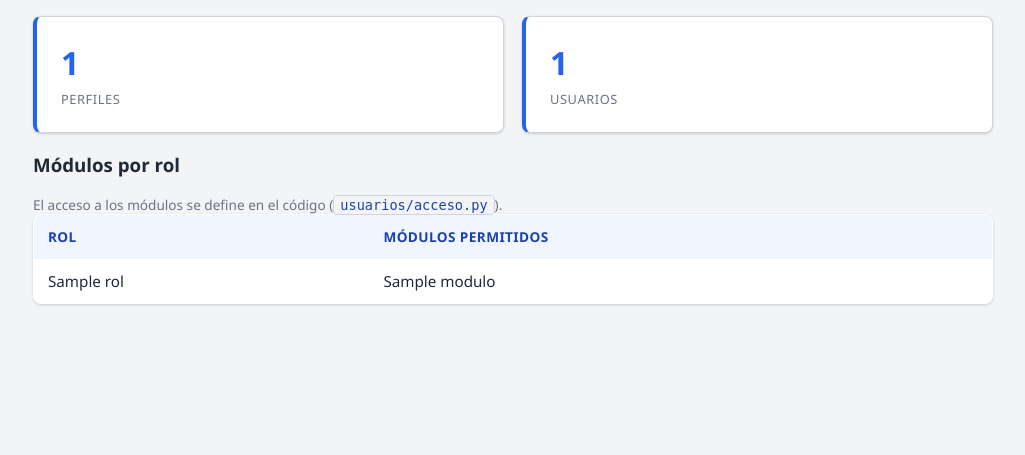
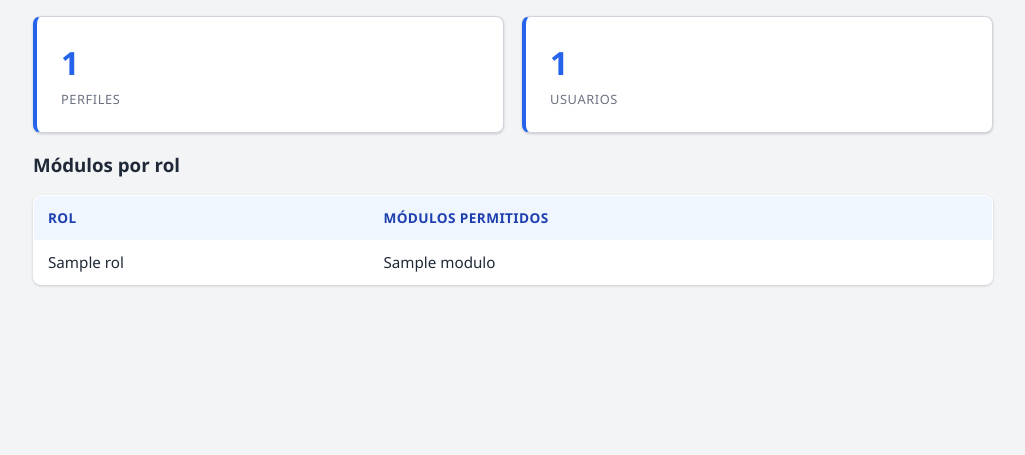
Before and after one commit to Santiago-L10/proyecto_mongo, a Django app: template gestion_hospital/usuarios/templates/usuarios/panel.html in a window 1280 px wide. Shown: the part 208-663 px from the top of the page, without its empty margins (127-1152 px from the left). Run offline with Django 5.2, Linux system fonts and the light colour scheme; the template is opened without the code that fills it: most values are stand-ins (such as "Sample title", 1, 10 or a date in 2020); parts of the project's set-up code (start-up, migrations or seed data) failed here and were passed over.

Commit message:
SIZE: S | DOCS: Se eliminan comentarios de información del código que aparecian en el html

```diff
--- a/gestion_hospital/usuarios/templates/usuarios/panel.html
+++ b/gestion_hospital/usuarios/templates/usuarios/panel.html
@@ -22,7 +22,6 @@
 </div>
 
 <h3>Módulos por rol</h3>
-<p class="ayuda">El acceso a los módulos se define en el código (<code>usuarios/acceso.py</code>).</p>
 <table class="tabla">
   <thead>
     <tr>
--- a/gestion_hospital/usuarios/templates/usuarios/perfiles/form.html
+++ b/gestion_hospital/usuarios/templates/usuarios/perfiles/form.html
@@ -36,7 +36,6 @@
         <span class="ayuda">Este rol no tiene módulos asignados.</span>
       {% endfor %}
     </div>
-    <p class="ayuda">Se configuran en el código (<code>usuarios/acceso.py</code>).</p>
   </div>
 
   <div class="acciones-formulario">
```
